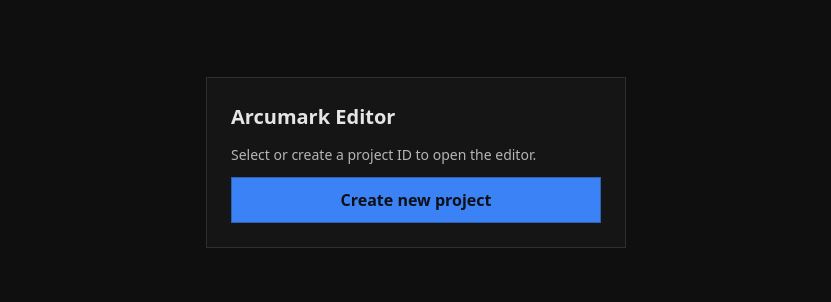
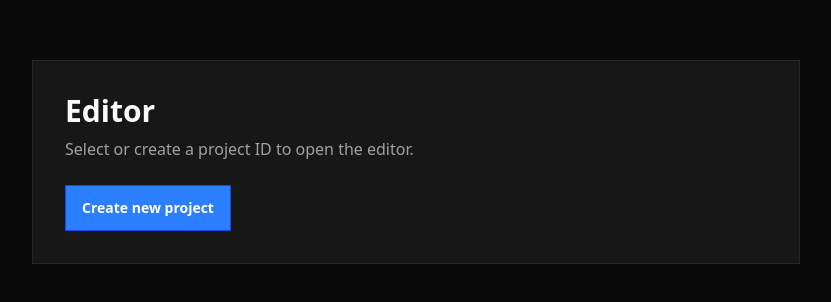
Before and after one commit to arcumark/arcumark, a Next.js app: page /editor in a window 1280 px wide. Shown: the part 238-540 px from the top of the page, without its empty margins (224-1055 px from the left). Built offline with nearby package versions, Linux system fonts and the light colour scheme.

Commit message:
feat: update editor page UI

```diff
--- /dev/null
+++ b/src/app/editor/layout.tsx
@@ -0,0 +1,14 @@
+import type { Metadata } from "next";
+
+export const metadata: Metadata = {
+	title: "Editor",
+	description: "Editor for Arcumark",
+};
+
+export default function EditorLayout({
+	children,
+}: Readonly<{
+	children: React.ReactNode;
+}>) {
+	return children;
+}
--- a/src/app/editor/page.tsx
+++ b/src/app/editor/page.tsx
@@ -12,46 +12,23 @@ export default function EditorIndexPage() {
 	};
 
 	return (
-		<div
-			style={{
-				minHeight: "100vh",
-				background: "#0f0f0f",
-				color: "#e5e5e5",
-				display: "flex",
-				alignItems: "center",
-				justifyContent: "center",
-				padding: "32px",
-			}}
-		>
-			<div
-				style={{
-					border: "1px solid #2f2f2f",
-					background: "#151515",
-					padding: "24px",
-					width: "420px",
-					display: "grid",
-					gap: "12px",
-				}}
-			>
-				<div style={{ fontSize: "20px", fontWeight: 700 }}>Arcumark Editor</div>
-				<div style={{ fontSize: "14px", color: "#b5b5b5" }}>
+		<div className="flex min-h-screen items-center justify-center bg-neutral-950 px-8 py-10 text-neutral-50">
+			<div className="grid w-full max-w-3xl gap-6 border border-neutral-800 bg-neutral-900 p-8">
+				<div className="space-y-2">
+					<div className="text-3xl font-bold">Editor</div>
+					<div className="text-base text-neutral-400">
 						Select or create a project ID to open the editor.
 					</div>
+				</div>
+				<div className="flex flex-wrap items-center gap-3">
 					<button
-					style={{
-						padding: "10px 14px",
-						background: "#3b82f6",
-						color: "#0d1117",
-						border: "1px solid #2d63b3",
-						cursor: "pointer",
-						fontWeight: 600,
-						borderRadius: "0",
-					}}
+						className="flex cursor-pointer items-center gap-2 border border-blue-700 bg-blue-500 px-4 py-3 text-sm font-semibold text-white transition hover:bg-blue-600 disabled:cursor-not-allowed disabled:opacity-60"
 						onClick={handleNew}
 					>
 						Create new project
 					</button>
 				</div>
 			</div>
+		</div>
 	);
 }
```
Lines whose indentation alone changed are shown as unchanged.
